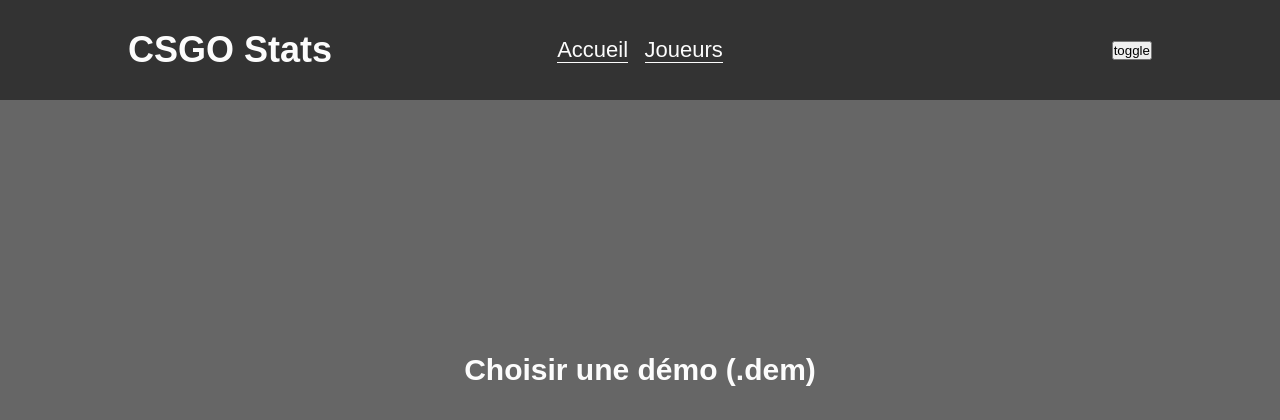
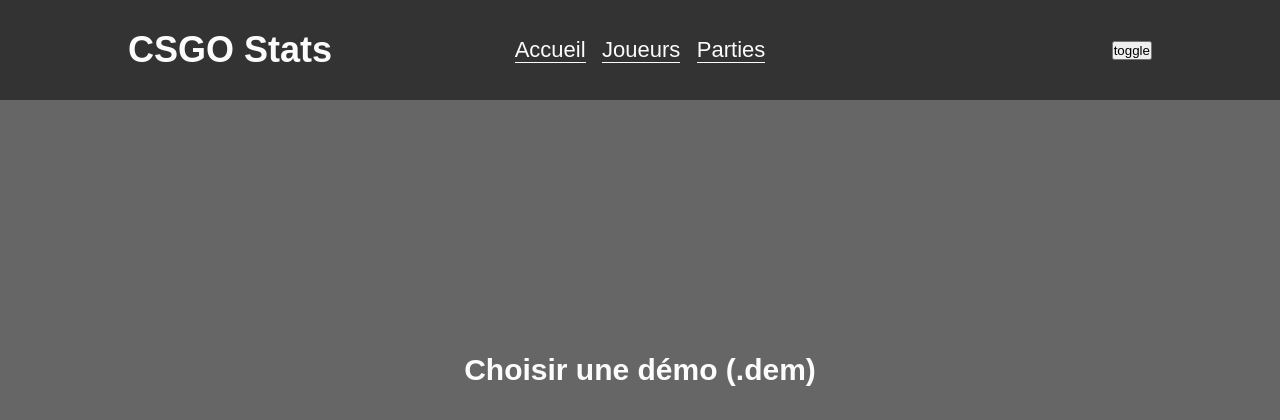
Before and after one commit to TheGregggg/csgo-stats, a PHP site: page / in a window 1280 px wide. Shown: the top 420 px of the page. Run offline with PHP 8.4, Linux system fonts and the light colour scheme.

Commit message:
add partie in header

```diff
--- a/components/header.php
+++ b/components/header.php
@@ -7,7 +7,8 @@
             <span class="center">
                 <ul class="links">
                     <li class="link"><a href="./">Accueil</a></li>
-                    <li class="link"><a href="./joueur.php">Joueurs</a></li>
+                    <li class="link"><a href="./joueurs.php">Joueurs</a></li>
+                    <li class="link"><a href="./parties.php">Parties</a></li>
                 </ul>
             </span>
             <span class="right">
```
